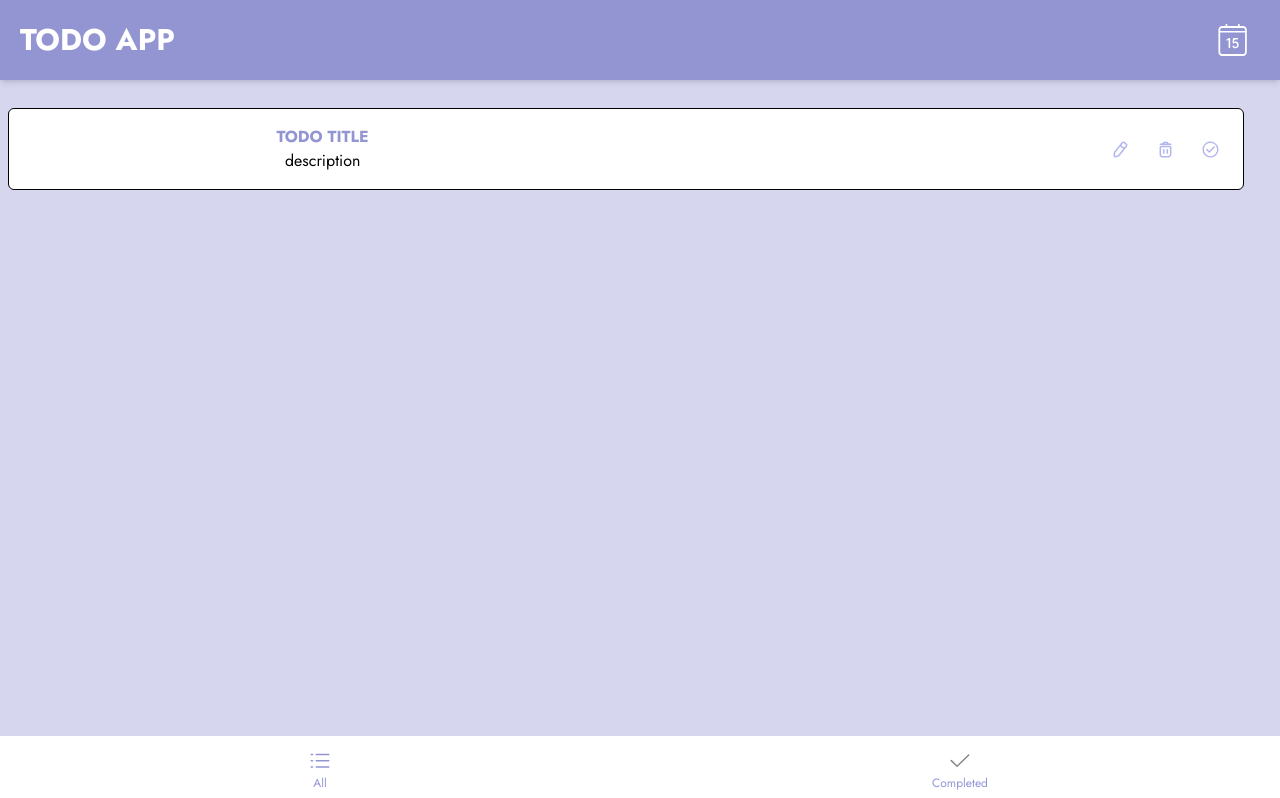
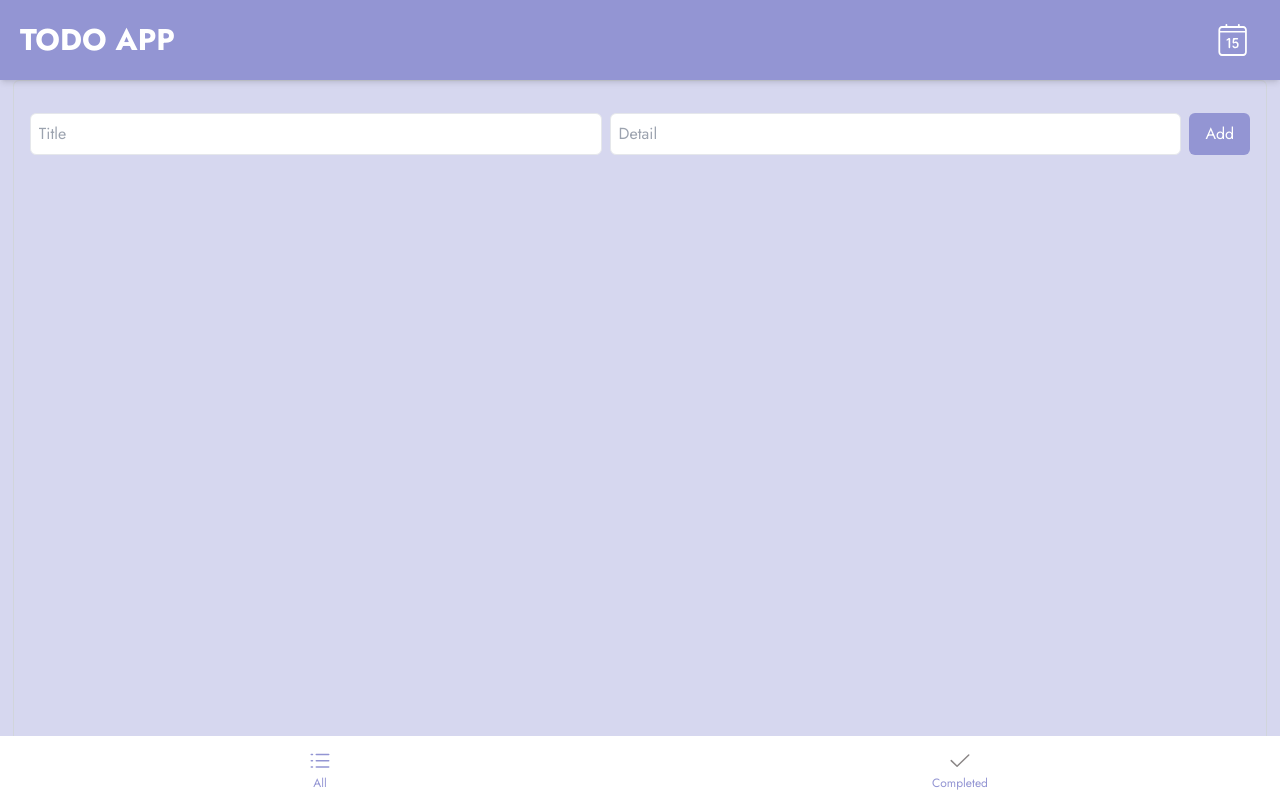
Before and after one commit to tranchanh973/to-do-app, a Next.js app: page / in a window 1280 px wide. Shown: the top 798 px of the page. Built offline with nearby package versions, Linux system fonts and the light colour scheme.

Commit message:
cap nhat table bang localstorage

```diff
--- a/src/components/app.table.tsx
+++ b/src/components/app.table.tsx
@@ -1,10 +1,80 @@
+'use client'
+import { useEffect, useState } from "react";
+
+type Todo = {
+    title: string;
+    description: string;
+};
 
 const AppTable = () => {
+
+    const [todos, setTodos] = useState<Todo[]>([]);
+    const [title, setTitle] = useState("");
+    const [description, setDescription] = useState("");
+
+    // Lay du lieu tu localStorage khi ung dung chay
+    useEffect(() => {
+        const storedTodos = localStorage.getItem("todos");
+        if (storedTodos) {
+            setTodos(JSON.parse(storedTodos));
+        }
+    }, []);
+
+    // Cap nhat localStorage khi danh sach todo thay doi
+    useEffect(() => {
+        localStorage.setItem("todos", JSON.stringify(todos));
+    }, [todos]);
+
+
+    const addTodo = () => {
+        if (title.trim() === "" || description.trim() === "") return;
+        setTodos([...todos, { title, description }]);
+        setTitle("");
+        setDescription("");
+    };
+
+    const removeTodo = (index: number) => {
+        setTodos(todos.filter((_, i) => i !== index));
+    };
+
     return (
-        <div className="h-[82px] w-[96.6%] bg-white flex items-center mx-2 my-7 border border-black rounded-md">
+        <div className="w-[98%] mx-auto p-4 border border-gray-300 rounded-md">
+            <div className="flex gap-2 mt-4">
+                <input
+                    type="text"
+                    value={title}
+                    onChange={(e) => setTitle(e.target.value)}
+                    placeholder="Title"
+                    className="border p-2 flex-1 rounded-md"
+                />
+                <input
+                    type="text"
+                    value={description}
+                    onChange={(e) => setDescription(e.target.value)}
+                    placeholder="Detail"
+                    className="border p-2 flex-1 rounded-md"
+                />
+                <button
+                    onClick={addTodo}
+                    className="bg-[#9395D3] text-white px-4 py-2 rounded-md hover:bg-[#7A7CB2]"
+                >
+                    Add
+                </button>
+            </div>
+
+            <div className="h-[900px] overflow-y-auto space-y-4">
+                {todos.map((todo, index) => (
+                    <div
+                        key={index}
+                        className="h-[82px] w-[96.6%] bg-white flex items-center mx-2 my-7 border border-black rounded-md"
+                    >
                         <div className="flex flex-col items-center justify-between flex-1 mx-5">
-                <div className="flex justify-center items-center text-[#9395D3] uppercase font-bold">todo title</div>
-                <div className="flex justify-center items-center">description</div>
+                            <div className="flex justify-center items-center text-[#9395D3] uppercase font-bold">
+                                {todo.title}
+                            </div>
+                            <div className="flex justify-center items-center">
+                                {todo.description}
+                            </div>
                         </div>
 
                         <div className="flex flex-row items-center flex-1 justify-end mr-5 gap-5">
@@ -21,6 +91,8 @@ const AppTable = () => {
                                 />
                             </svg>
                             <svg
+                                onClick={() => removeTodo(index)}
+                                style={{ cursor: "pointer" }}
                                 className="flex justify-center items-center w-[25px]"
                                 width="25"
                                 height="25"
@@ -72,10 +144,11 @@ const AppTable = () => {
                                     strokeLinejoin="round"
                                 />
                             </svg>
-
                         </div>
                     </div>
-
+                ))}
+            </div>
+        </div>
     )
 }
 
```
Lines whose indentation alone changed are shown as unchanged.
